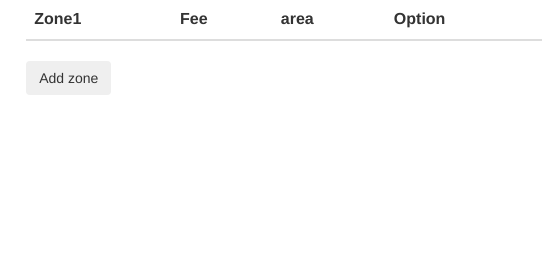
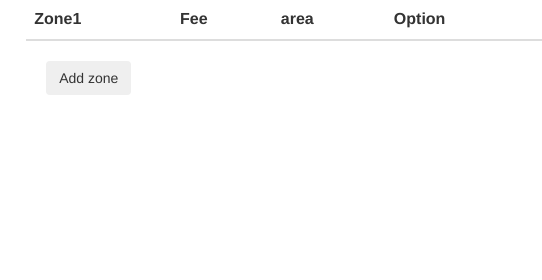
Before and after one commit to ultralabed/dynamic_zone, a website: page index.html in a window 1280 px wide. Shown: the top 280 px of the page, 738-1280 px from the left. Drawn offline with nearby package versions, Linux system fonts and the light colour scheme; some packages are replaced by stand-ins of ours.

Commit message:
test gh-page sync

```diff
--- a/index.html
+++ b/index.html
@@ -23,7 +23,7 @@
         <tbody>
         </tbody>
       </table>
-      <button class="btn" id="addZoneInZoneList">Add zone</button>
+      <button class="btn" id="addZoneInZoneList" style="margin-left: 20px;">Add zone</button>
     </div>
   </div>
 
```
